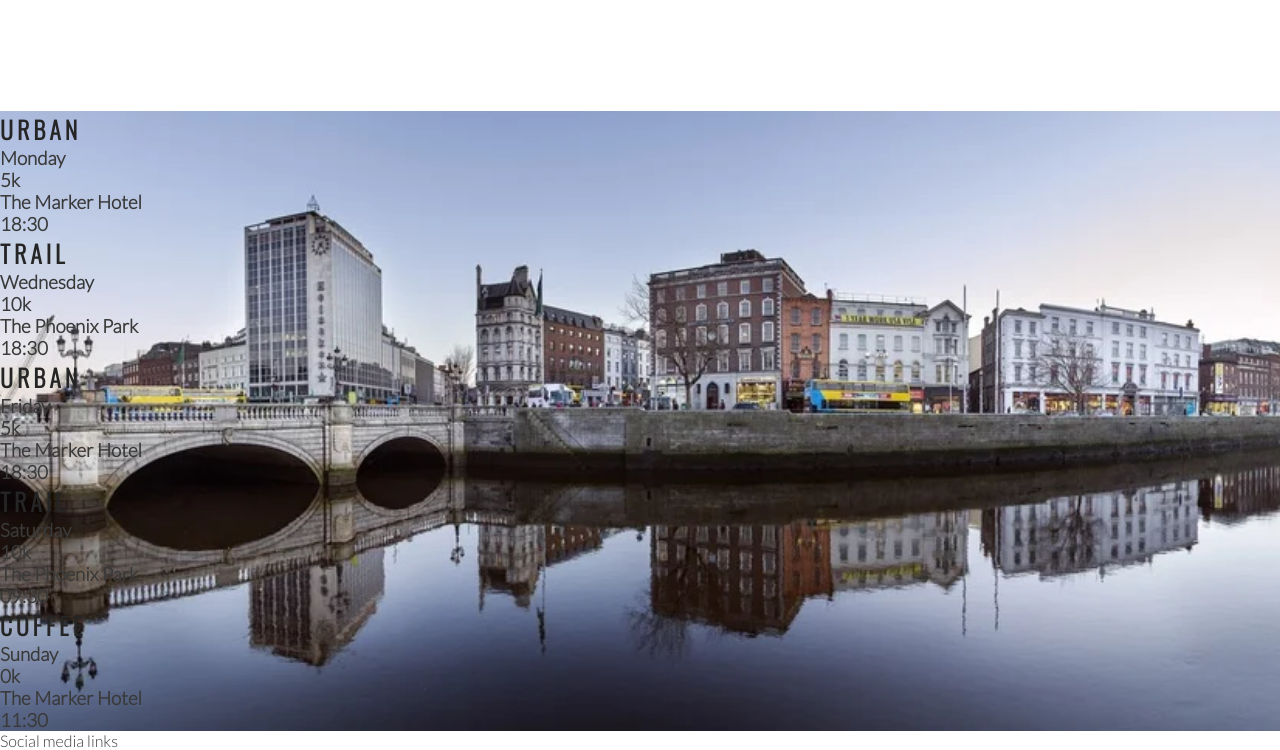
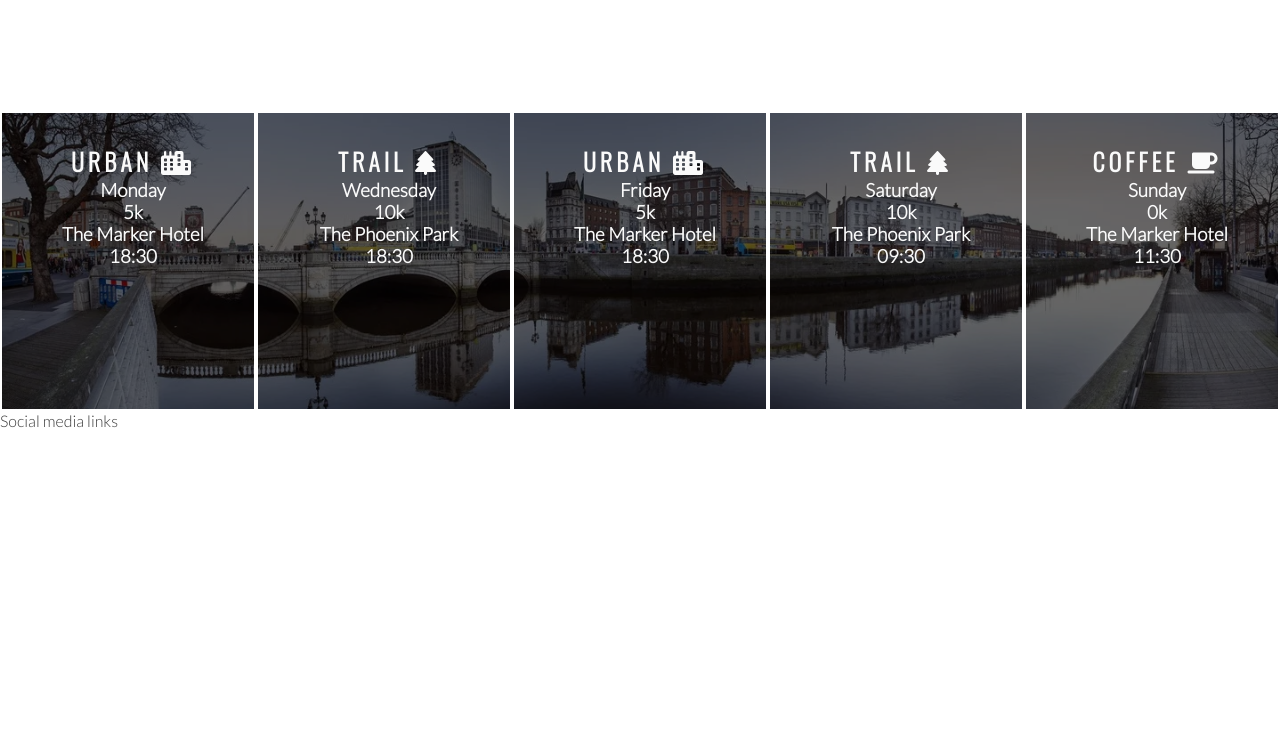
Before and after one commit to antoniog675/Love_Running_Project, a plain HTML site: page index.html in a window 1280 px wide. Shown: the part 1184-1934 px from the top of the page. After the commit the page ends 1614 px from the top, so only its background shows below. Drawn offline with nearby package versions, Linux system fonts and the light colour scheme.

Commit message:
Style 'times' panels and add icons

```diff
--- a/assets/css/style.css
+++ b/assets/css/style.css
@@ -197,3 +197,19 @@ hr {
     width: 100%;
     overflow: hidden;
 }
+
+#times div {
+    color: #fafafa;
+    background-color: rgba(0, 0, 0, 0.6);
+    width: 20%;
+    height: 300px;
+    float: left;
+    padding: 30px 0 0 10px;
+    text-align: center;
+    border: 2px solid white;
+    box-sizing: border-box;
+}
+
+#times h2 {
+    color: #fafafa;
+}
--- a/index.html
+++ b/index.html
@@ -80,35 +80,35 @@
     </section>
     <section id="times">
         <div>
-            <h2>Urban</h2>
+            <h2>Urban <i class="fas fa-city"></i></h2>
             <h3>Monday</h3>
             <h3>5k</h3>
             <h3>The Marker Hotel</h3>
             <h3>18:30</h3>
         </div>
         <div>
-            <h2>Trail</h2>
+            <h2>Trail <i class="fas fa-tree"></i></h2>
             <h3>Wednesday</h3>
             <h3>10k</h3>
             <h3>The Phoenix Park</h3>
             <h3>18:30</h3>
         </div>
         <div>
-            <h2>Urban</h2>
+            <h2>Urban <i class="fas fa-city"></i></h2>
             <h3>Friday</h3>
             <h3>5k</h3>
             <h3>The Marker Hotel</h3>
             <h3>18:30</h3>
         </div>
         <div>
-            <h2>Trail</h2>
+            <h2>Trail <i class="fas fa-tree"></i></h2>
             <h3>Saturday</h3>
             <h3>10k</h3>
             <h3>The Phoenix Park</h3>
             <h3>09:30</h3>
         </div>
         <div>
-            <h2>Coffee</h2>
+            <h2>Coffee <i class="fas fa-coffee"></i></h2>
             <h3>Sunday</h3>
             <h3>0k</h3>
             <h3>The Marker Hotel</h3>
```
